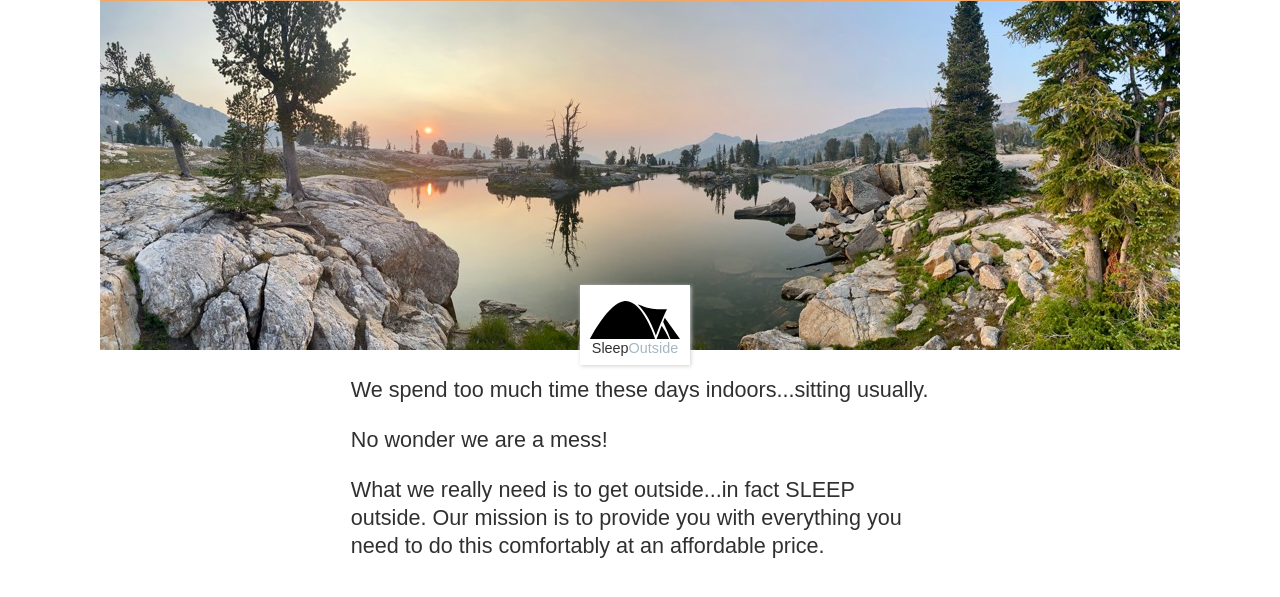
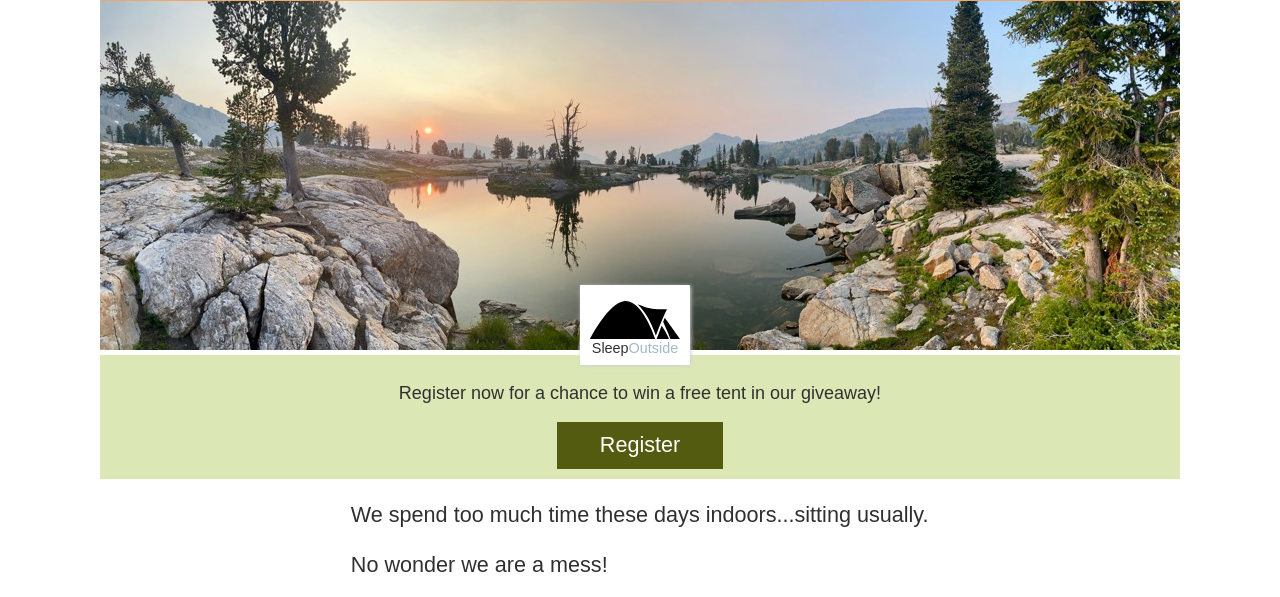
Before and after one commit to Kiktamo/sleepoutside-v3, a website built with Vite: page src/index.html in a window 1280 px wide. Shown: the part 910-1507 px from the top of the page. Built offline with nearby package versions, Linux system fonts and the light colour scheme; files whose address does not match are found by name.

Commit message:
add registration banner for new guests.

```diff
--- a/src/css/style.css
+++ b/src/css/style.css
@@ -526,3 +526,13 @@
   margin-top: 0.5rem;
   margin-bottom: 0.5rem;
 }
+
+#register-banner {
+  background: #dbe8b6;
+  padding: 10px;
+  text-align: center;
+}
+
+#register-banner.hidden {
+  display: none;
+}
--- a/src/index.html
+++ b/src/index.html
@@ -20,6 +20,10 @@
           <img src="/images/noun_Tent_2517.svg" alt="tent image for logo" />
           <div>Sleep<span class="highlight">Outside</span></div>
         </div>
+      </div>
+      <div id="register-banner" class="hidden">
+        <p>Register now for a chance to win a free tent in our giveaway!</p>
+        <button id="register">Register</button>
       </div>
       <section class="mission">
         <p>We spend too much time these days indoors...sitting usually.</p>
--- /dev/null
+++ b/src/js/call2action.js
@@ -0,0 +1,15 @@
+export default function loadBanner() {
+  // Check if first visit
+  if (!localStorage.getItem('firstVisit')) {
+    // Show banner
+    document.getElementById('register-banner').classList.remove('hidden');
+
+    // Set localStorage value
+    localStorage.setItem('firstVisit', 'true');
+  }
+
+  // Add click handler to close banner
+  document.getElementById('register').addEventListener('click', () => {
+    document.getElementById('register-banner').classList.add('hidden');
+  });
+}
--- a/src/js/main.js
+++ b/src/js/main.js
@@ -1,5 +1,7 @@
 import loadAlerts from './alerts.mjs';
+import loadBanner from './call2action.js';
 import { loadHeaderFooter } from './utils.mjs';
 
 loadHeaderFooter();
+loadBanner();
 loadAlerts();
```
